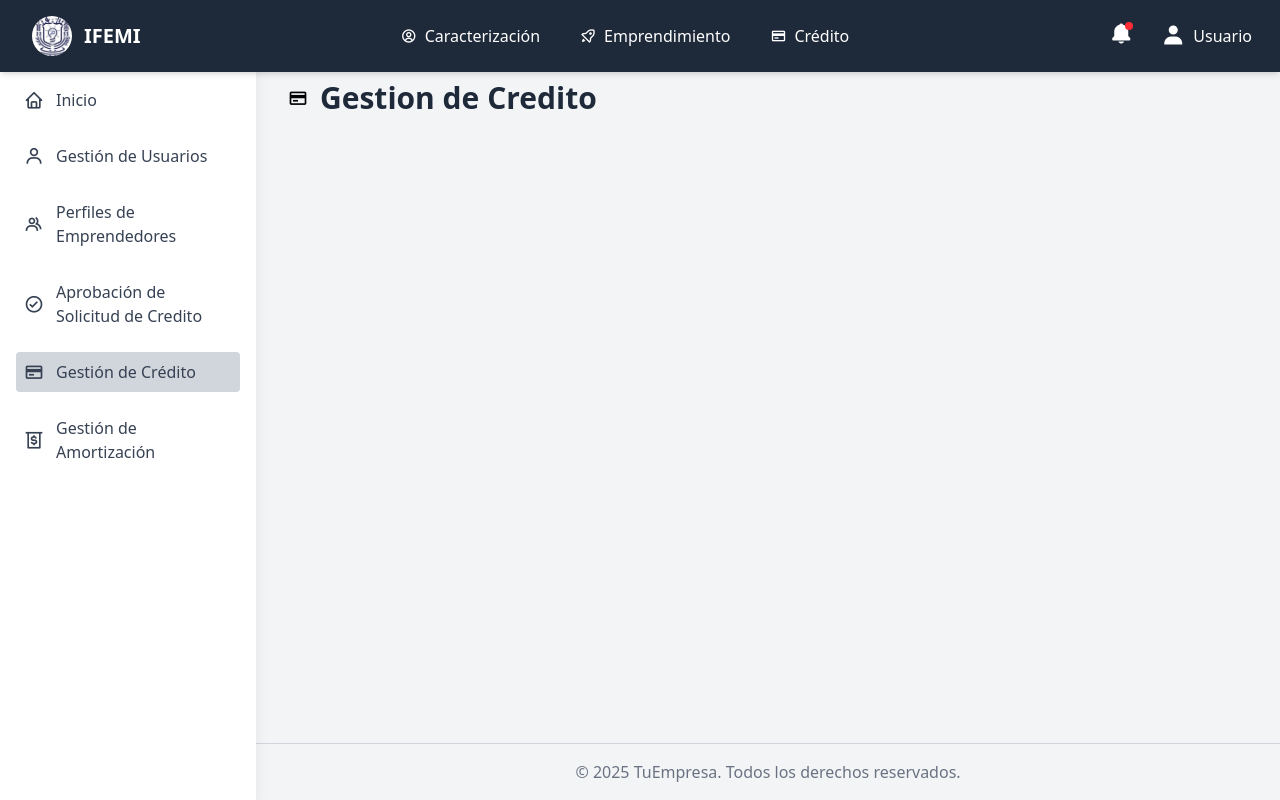
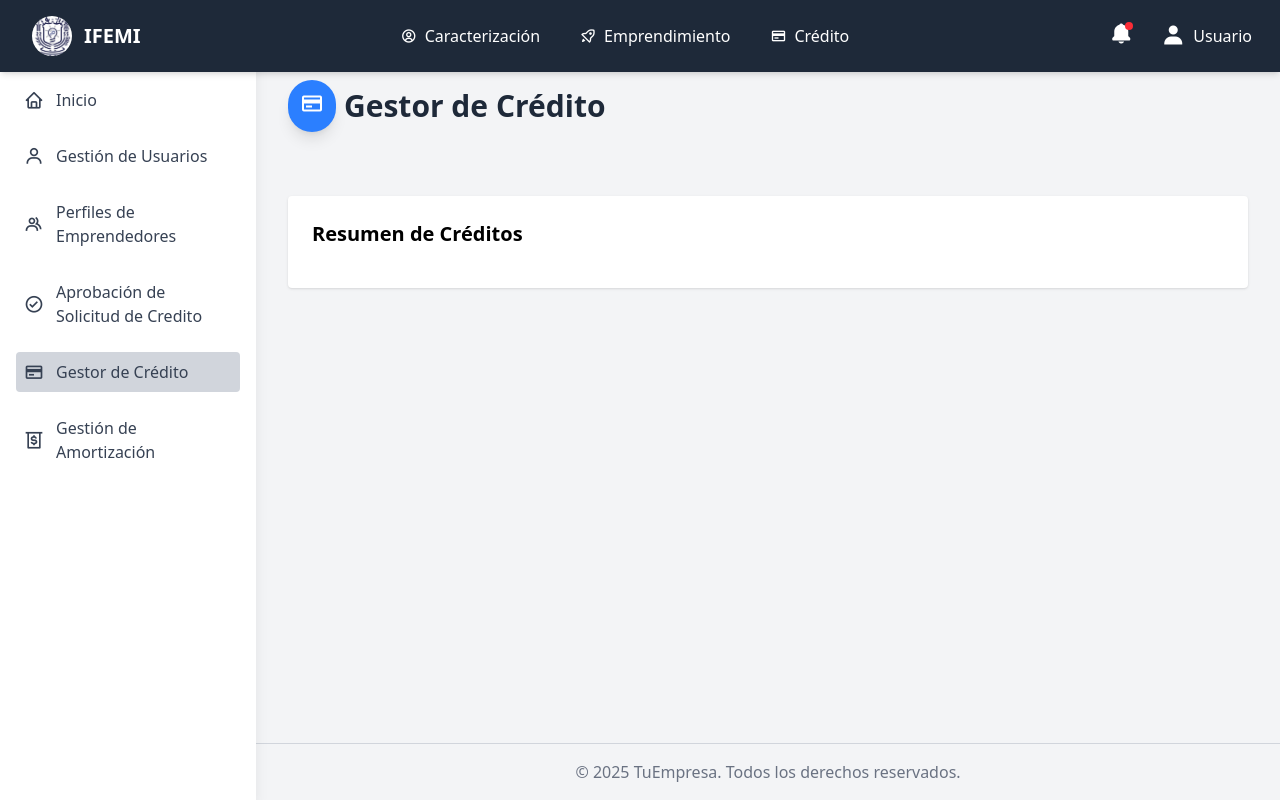
Before and after one commit to Yeisnardo/siccee, a React (Vite) app: page /gestion in a window 1280 px wide. Built offline with nearby package versions, Linux system fonts and the light colour scheme.

Commit message:
Yuca y Plantano 2222222

```diff
--- a/src/components/Menu.jsx
+++ b/src/components/Menu.jsx
@@ -74,7 +74,7 @@ const Menu = ({ onClose }) => {
           onClick={onClose}
         >
           <i className="bx bx-credit-card mr-3 text-xl"></i>
-          <span>Gestión de Crédito</span>
+          <span>Gestor de Crédito</span>
         </NavLink>
 
         {/* Gestión de Amortización */}
--- a/src/pages/Dashboard.jsx
+++ b/src/pages/Dashboard.jsx
@@ -1,14 +1,12 @@
 import { useState } from "react";
 import { useNavigate } from "react-router-dom";
-import '../assets/css/style.css';
+import "../assets/css/style.css";
 import Header from "../components/Header";
 import Menu from "../components/Menu";
 
 const Dashboard = () => {
   const navigate = useNavigate();
   const [menuOpen, setMenuOpen] = useState(true); // controla si el menu está abierto
-
-
 
   const toggleMenu = () => {
     setMenuOpen(!menuOpen);
@@ -29,8 +27,10 @@ const Dashboard = () => {
           {/* Encabezado con título y botón */}
           <header className="flex items-center justify-between mb-8">
             <div className="flex items-center space-x-2">
-                <i className='bx bx-home text-gray-800 text-3xl'></i>
-                <h1 className="text-3xl font-bold text-gray-800">Inicio</h1>
+              <div className="bg-blue-500 p-3 rounded-full shadow-lg text-white">
+                <i className="bx bx-home text-2xl"></i>
+              </div>
+              <h1 className="text-3xl font-bold text-gray-800">Inicio</h1>
             </div>
           </header>
 
@@ -39,11 +39,16 @@ const Dashboard = () => {
             {/* Tarjeta 1 */}
             <div className="bg-white rounded-xl shadow-lg transform hover:scale-105 transition-transform duration-300 ease-in-out hover:shadow-xl">
               <div className="p-6 flex items-center space-x-4">
-                <i className='bx bx-user-circle text-4xl text-[#07142A]'></i>
+                <i className="bx bx-user-circle text-4xl text-[#07142A]"></i>
                 <div>
-                  <h2 className="text-2xl font-semibold mb-3 text-[#07142A]">Resumen de usuario</h2>
+                  <h2 className="text-2xl font-semibold mb-3 text-[#07142A]">
+                    Resumen de usuario
+                  </h2>
                   <p className="text-gray-700 mb-2">Nombre: Yei5</p>
-                  <p className="text-gray-700">Status: <span className="font-semibold text-green-500">Activo</span></p>
+                  <p className="text-gray-700">
+                    Status:{" "}
+                    <span className="font-semibold text-green-500">Activo</span>
+                  </p>
                 </div>
               </div>
             </div>
@@ -51,12 +56,19 @@ const Dashboard = () => {
             {/* Tarjeta 2 */}
             <div className="bg-white rounded-xl shadow-lg transform hover:scale-105 transition-transform duration-300 ease-in-out hover:shadow-xl">
               <div className="p-6 flex items-center space-x-4">
-                <i className='bx bx-chart bar-chart text-4xl text-[#07142A]'></i>
+                <i className="bx bx-chart bar-chart text-4xl text-[#07142A]"></i>
                 <div>
-                  <h2 className="text-2xl font-semibold mb-3 text-[#07142A]">Estadísticas</h2>
+                  <h2 className="text-2xl font-semibold mb-3 text-[#07142A]">
+                    Estadísticas
+                  </h2>
                   <div className="space-y-2">
-                    <p className="text-gray-700">Mensajes enviados: <span className="font-semibold">120</span></p>
-                    <p className="text-gray-700">Sesiones hoy: <span className="font-semibold">5</span></p>
+                    <p className="text-gray-700">
+                      Mensajes enviados:{" "}
+                      <span className="font-semibold">120</span>
+                    </p>
+                    <p className="text-gray-700">
+                      Sesiones hoy: <span className="font-semibold">5</span>
+                    </p>
                   </div>
                 </div>
               </div>
@@ -65,9 +77,11 @@ const Dashboard = () => {
             {/* Tarjeta 3 */}
             <div className="bg-white rounded-xl shadow-lg transform hover:scale-105 transition-transform duration-300 ease-in-out hover:shadow-xl">
               <div className="p-6 flex items-center space-x-4">
-                <i className='bx bx-cog text-4xl text-[#07142A]'></i>
+                <i className="bx bx-cog text-4xl text-[#07142A]"></i>
                 <div>
-                  <h2 className="text-2xl font-semibold mb-3 text-[#07142A]">Configuraciones</h2>
+                  <h2 className="text-2xl font-semibold mb-3 text-[#07142A]">
+                    Configuraciones
+                  </h2>
                   <ul className="list-disc list-inside text-gray-700 space-y-1">
                     <li>Perfil</li>
                     <li>Seguridad</li>
--- a/src/pages/Gestion.jsx
+++ b/src/pages/Gestion.jsx
@@ -1,43 +1,55 @@
 import { useState } from "react";
 import { useNavigate } from "react-router-dom";
-import '../assets/css/style.css';
+import "../assets/css/style.css";
 import Header from "../components/Header";
 import Menu from "../components/Menu";
 
 const Gestion = () => {
   const navigate = useNavigate();
-  const [menuOpen, setMenuOpen] = useState(true); // controla si el menu está abierto
-
-
+  const [isMenuOpen, setIsMenuOpen] = useState(true); // controla si el menu está abierto
 
   const toggleMenu = () => {
-    setMenuOpen(!menuOpen);
+    setIsMenuOpen(!isMenuOpen);
   };
 
   return (
     <div className="flex min-h-screen bg-gray-100">
       {/* Menú condicional */}
-      {menuOpen && <Menu />}
+      {isMenuOpen && <Menu />}
 
-      {/* Contenido principal, con margen para header y menu */}
-      <div className="flex-1 flex flex-col ml-0 md:ml-64">
+      {/* Contenedor principal */}
+      <div className={`flex-1 flex flex-col ${isMenuOpen ? 'ml-0 md:ml-64' : 'ml-0'}`}>
         {/* Header con botón para abrir/cerrar menu */}
         <Header toggleMenu={toggleMenu} />
 
         {/* Contenido debajo del header */}
-        <div className="pt-20 px-8">
-          {/* Encabezado con título y botón */}
+        <main className="pt-20 px-8 flex-1 flex flex-col">
+          {/* Encabezado con título y logo */}
           <header className="flex items-center justify-between mb-8">
             <div className="flex items-center space-x-2">
-                <i className='bx bx-credit-card mr-3 text-xl'></i>
-                <h1 className="text-3xl font-bold text-gray-800">Gestion de Credito</h1>
+              <div className="bg-blue-500 p-3 rounded-full shadow-lg text-white">
+                <i className="bx bx-credit-card text-2xl"></i>
+              </div>
+              <h1 className="text-3xl font-bold text-gray-800">Gestor de Crédito</h1>
             </div>
+            {/* Puedes agregar aquí botones adicionales si es necesario */}
           </header>
 
-          {/* Sección de tarjetas */}
-          <section className="grid grid-cols-1 md:grid-cols-3 gap-6">
+          {/* Sección de tarjetas o acciones */}
+          <section className="grid grid-cols-1 md:grid-cols-3 gap-6 mb-8">
+            {/* Puedes agregar componentes de tarjetas aquí */}
+            {/* Ejemplo: */}
+            {/* <TarjetaGestion /> */}
           </section>
-        </div>
+
+          {/* Otra sección de contenido, formularios, etc. */}
+          <section className="bg-white p-6 rounded shadow">
+            {/* Aquí puedes agregar tus componentes o formularios */}
+            <h2 className="text-xl font-semibold mb-4">Resumen de Créditos</h2>
+            {/* Lista, tablas, etc. */}
+          </section>
+        </main>
+
         {/* Pie de página */}
         <footer className="mt-auto p-4 text-center text-gray-500 bg-gray-100 border-t border-gray-300">
           © {new Date().getFullYear()} TuEmpresa. Todos los derechos reservados.
--- a/src/pages/Usuario.jsx
+++ b/src/pages/Usuario.jsx
@@ -3,7 +3,7 @@ import { useNavigate } from "react-router-dom";
 import "../assets/css/style.css";
 import Header from "../components/Header";
 import Menu from "../components/Menu";
-import Swal from 'sweetalert2';
+import Swal from "sweetalert2";
 
 const Usuario = () => {
   const navigate = useNavigate();
@@ -21,9 +21,24 @@ const Usuario = () => {
 
   // Datos iniciales de usuarios
   const [data, setData] = useState([
-    { id: 1, nombre: "Juan Pérez", email: "juan.perez@example.com", rol: "Administrador" },
-    { id: 2, nombre: "María Gómez", email: "maria.gomez@example.com", rol: "Editor" },
-    { id: 3, nombre: "Carlos López", email: "carlos.lopez@example.com", rol: "Usuario" },
+    {
+      id: 1,
+      nombre: "Juan Pérez",
+      email: "juan.perez@example.com",
+      rol: "Administrador",
+    },
+    {
+      id: 2,
+      nombre: "María Gómez",
+      email: "maria.gomez@example.com",
+      rol: "Editor",
+    },
+    {
+      id: 3,
+      nombre: "Carlos López",
+      email: "carlos.lopez@example.com",
+      rol: "Usuario",
+    },
   ]);
 
   // Estados para crear nuevo usuario
@@ -224,7 +239,9 @@ const Usuario = () => {
                 {sortedData.length > 0 ? (
                   sortedData.map((item) => (
                     <tr key={item.id} className="transition hover:bg-gray-100">
-                      <td className="px-4 py-3 text-center text-gray-600">{item.id}</td>
+                      <td className="px-4 py-3 text-center text-gray-600">
+                        {item.id}
+                      </td>
                       <td className="px-4 py-3 text-gray-700">{item.nombre}</td>
                       <td className="px-4 py-3 text-gray-700">{item.email}</td>
                       <td className="px-4 py-3 text-gray-700">{item.rol}</td>
@@ -235,42 +252,47 @@ const Usuario = () => {
                           onClick={() => handleOpenEditModal(item)}
                           aria-label="Editar"
                         >
-                          <i className='bx bx-edit-alt text-xl'></i>
+                          <i className="bx bx-edit-alt text-xl"></i>
                         </button>
                         {/* Botón eliminar con Swal */}
                         <button
                           className="text-red-600 hover:text-red-800"
                           onClick={() => {
                             Swal.fire({
-                              title: '¿Estás seguro?',
+                              title: "¿Estás seguro?",
                               text: `¿Deseas eliminar al usuario ${item.id}?`,
-                              icon: 'warning',
+                              icon: "warning",
                               showCancelButton: true,
-                              confirmButtonColor: '#d33',
-                              cancelButtonColor: '#3085d6',
-                              confirmButtonText: 'Sí, eliminar',
-                              cancelButtonText: 'Cancelar'
+                              confirmButtonColor: "#d33",
+                              cancelButtonColor: "#3085d6",
+                              confirmButtonText: "Sí, eliminar",
+                              cancelButtonText: "Cancelar",
                             }).then((result) => {
                               if (result.isConfirmed) {
-                                setData((prev) => prev.filter((u) => u.id !== item.id));
+                                setData((prev) =>
+                                  prev.filter((u) => u.id !== item.id)
+                                );
                                 Swal.fire(
-                                  'Eliminado!',
+                                  "Eliminado!",
                                   `El usuario ${item.id} ha sido eliminado.`,
-                                  'success'
+                                  "success"
                                 );
                               }
                             });
                           }}
                           aria-label="Eliminar"
                         >
-                          <i className='bx bx-trash text-xl'></i>
+                          <i className="bx bx-trash text-xl"></i>
                         </button>
                       </td>
                     </tr>
                   ))
                 ) : (
                   <tr>
-                    <td colSpan={5} className="text-center py-4 text-gray-500 font-semibold">
+                    <td
+                      colSpan={5}
+                      className="text-center py-4 text-gray-500 font-semibold"
+                    >
                       No se encontraron resultados.
                     </td>
                   </tr>
@@ -291,11 +313,12 @@ const Usuario = () => {
         <div
           className="fixed inset-0 bg-black bg-opacity-50 backdrop-blur-sm flex items-center justify-center z-50"
           style={{
-            background: 'linear-gradient(rgba(0, 0, 0, 0.7), rgba(0, 0, 0, 0.3))'
+            background:
+              "linear-gradient(rgba(0, 0, 0, 0.7), rgba(0, 0, 0, 0.3))",
           }}
         >
-          {/* Contenedor del modal */}
-          <div className="bg-white rounded-lg p-6 max-w-lg w-full relative shadow-lg">
+          {/* Contenedor del modal con tamaño reducido y desplazamiento */}
+          <div className="bg-white rounded-lg p-4 max-w-lg w-full h-[70vh] overflow-y-auto relative shadow-lg">
             {/* Botón cerrar */}
             <button
               className="absolute top-2 right-2 text-gray-600 hover:text-gray-800"
@@ -304,7 +327,9 @@ const Usuario = () => {
             >
               ✖
             </button>
-            <h2 className="text-xl font-semibold mb-4">Agregar Nuevo Usuario</h2>
+            <h2 className="text-xl font-semibold mb-4">
+              Agregar Nuevo Usuario
+            </h2>
             {/* Formulario creación */}
             <form onSubmit={handleAddUser} noValidate>
               {/* Campos */}
@@ -397,9 +422,12 @@ const Usuario = () => {
                 >
                   <option value="">Selecciona un rol</option>
                   <option value="Administrador">Administrador</option>
-                  <option value="Credito y Cobranza 1">Admin. Credito y Cobranza</option>
-                  <option value="Credito y Cobranza 2">Asist. Credito y Cobranza</option>
-                  <option value="Formalizador">Formalizador</option>
+                  <option value="Credito y Cobranza 1">
+                    Admin. Credito y Cobranza
+                  </option>
+                  <option value="Credito y Cobranza 2">
+                    Asist. Credito y Cobranza
+                  </option>
                 </select>
               </div>
               {/* Estatus (valor fijo "Activo") */}
@@ -441,10 +469,10 @@ const Usuario = () => {
         <div
           className="fixed inset-0 bg-black bg-opacity-50 backdrop-blur-sm flex items-center justify-center z-50"
           style={{
-            background: 'linear-gradient(rgba(0,0,0,0.7), rgba(0,0,0,0.3))'
+            background: "linear-gradient(rgba(0,0,0,0.7), rgba(0,0,0,0.3))",
           }}
         >
-          <div className="bg-white rounded-lg p-6 max-w-lg w-full relative shadow-lg">
+          <div className="bg-white rounded-lg p-4 max-w-lg w-full h-[70vh] overflow-y-auto relative shadow-lg">
             {/* Botón cerrar */}
             <button
               className="absolute top-2 right-2 text-gray-600 hover:text-gray-800"
@@ -564,8 +592,12 @@ const Usuario = () => {
                   >
                     <option value="">Selecciona un rol</option>
                     <option value="Administrador">Administrador</option>
-                    <option value="Credito y Cobranza 1">Admin. Credito y Cobranza</option>
-                    <option value="Credito y Cobranza 2">Asist. Credito y Cobranza</option>
+                    <option value="Credito y Cobranza 1">
+                      Admin. Credito y Cobranza
+                    </option>
+                    <option value="Credito y Cobranza 2">
+                      Asist. Credito y Cobranza
+                    </option>
                     <option value="Formalizador">Formalizador</option>
                   </select>
                 </div>
```
